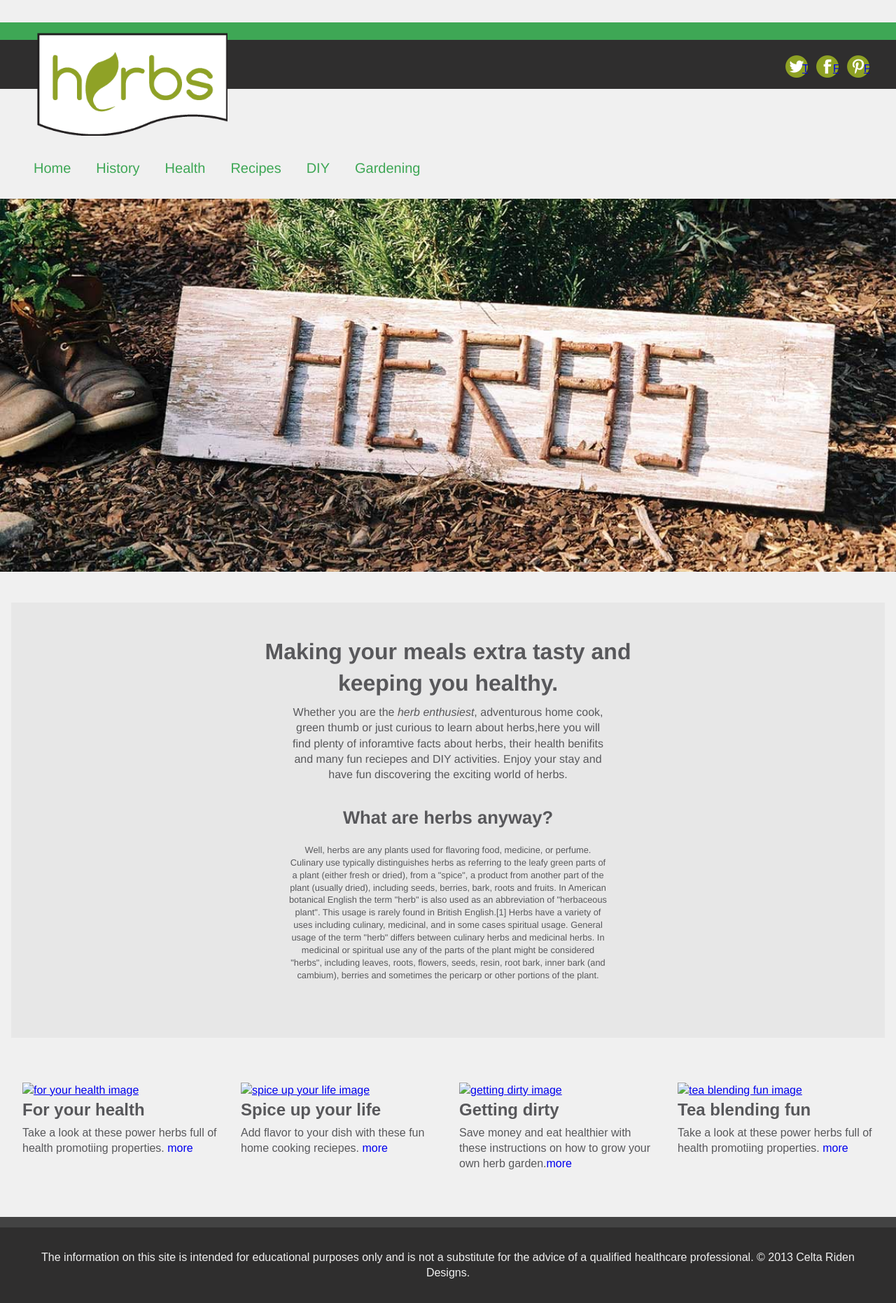
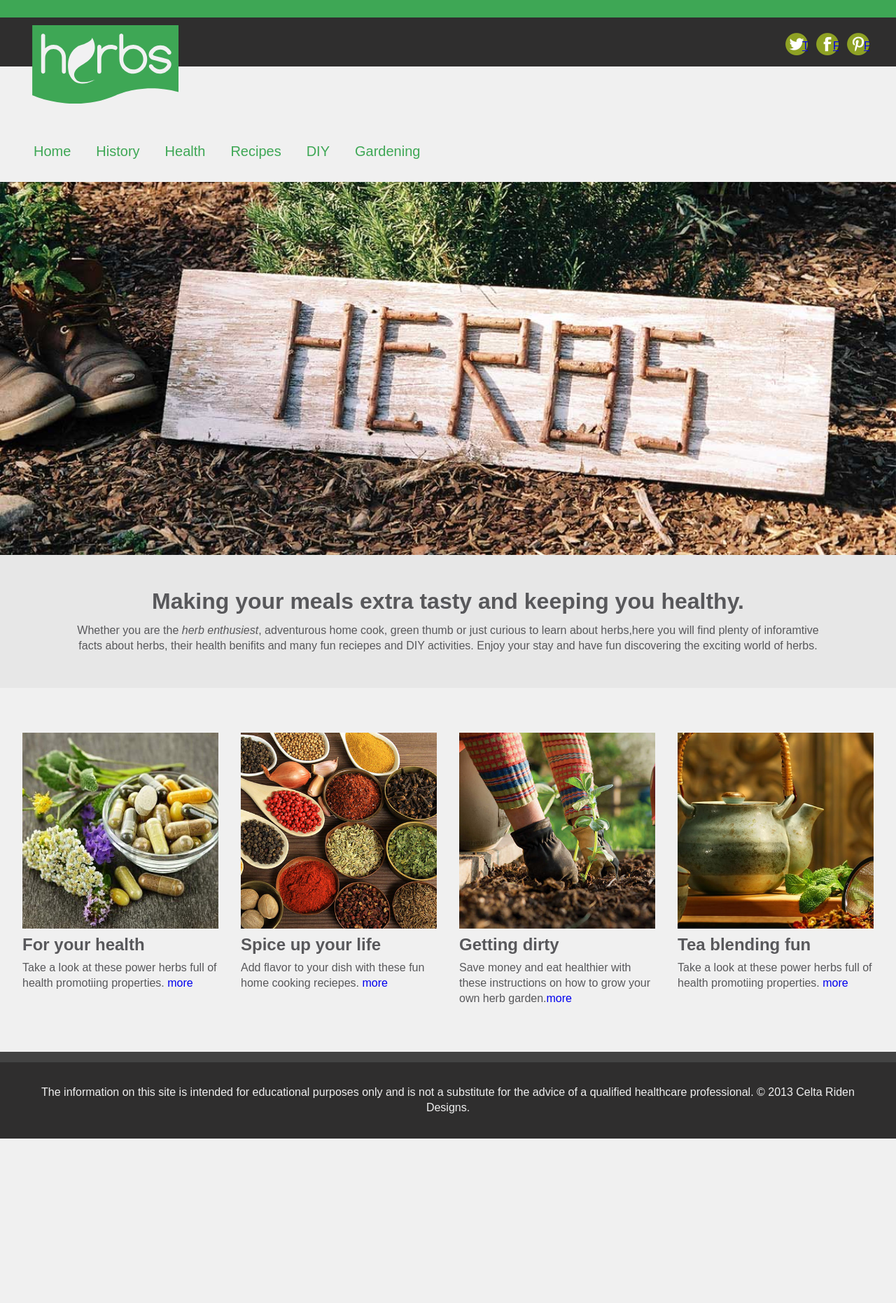
Before and after one commit to CeltaRiden/large-data-website, a Jekyll site: the page built from index.html, in a window 1280 px wide. Shown: the whole page at 70% size. Built offline with Jekyll 4.4.1, drawn with Linux system fonts in a browser that asks for light colours; Markdown is read by kramdown in place of the engine named in the settings; after the commit the page ends 1627 px from its top, so only the background shows below that.

Commit message:
html file changes

```diff
--- a/_layouts/default.html
+++ b/_layouts/default.html
@@ -31,6 +31,7 @@
 <link href="{{site.baseurl}}/css/icons.css" rel="stylesheet">
 <link href="{{site.baseurl}}/css/media-object.css" rel="stylesheet">
 <link href="{{site.baseurl}}/css/grid.css" rel="stylesheet">
+<link href="{{site.baseurl}}/css/normalize.css" rel="stylesheet">
 <meta name="description" content="home">
 <meta name="handheldfriendly" content="true">
 <meta name="mobiloptimized" content="240">
@@ -46,13 +47,13 @@
 </ul>
 
 
-	<div class="container">
+
 
 		<header role="banner">
 
 			<div class="header-top">
 				<div class="herbs-logo">
-					<h1><a href="{{site.baseurl}}/index.html"><img src="{{site.baseurl}}/img/herbslogo.png" class="logo-img" alt="Herbs Logo"></a></h1>
+					<h1><a href="{{site.baseurl}}/index.html"><img src="{{site.baseurl}}/img/herbslogo.svg" class="logo-img" alt="Herbs Logo"></a></h1>
 				</div>
 
 				<div role="complimentary" class="social-media">
@@ -93,6 +94,7 @@
 
 			<main role="main" id="main">{{content}}</main>
 
+
 		<footer role="contentinfo">
 
 			<p>The information on this site is intended for educational purposes only and is
@@ -100,7 +102,7 @@
 
 		</footer>
 
-	</div>
+
 
 </body>
 </html>
--- a/index.html
+++ b/index.html
@@ -6,34 +6,22 @@ subtitle: Making meals tasty and keeping you healthy; Ottawa, Canada
 
 	<div  class="home-img">
 
-		<img src="../img/homeheaderpic.jpg" alt="homepage image">
+		<img src="../img/home/homeheaderpic.jpg" alt="homepage image">
 			<!-- Hide figure whenever it goes onto mobile site. -->
 	</div>
 
 
 
 
-	<div class="grid intro">
-		<div class="unit unit-s-1 unit-m-1-2 unit-l-1-2">
+	<div class="intro">
 
 			<h2>Making your meals extra tasty and keeping you healthy.</h2>
 
 			<p>Whether you are the <em>herb enthusiest</em>, adventurous home cook, green thumb or just curious to learn about
 herbs,here you will find plenty of inforamtive facts about herbs, their health benifits and many fun reciepes and DIY activities. Enjoy your stay and have fun discovering the exciting world of herbs.
 			</p>
-		</div>
-
-	<div class="about">
-		<div class="unit unit-s-1 unit-m-1-2 unit-l-1-2">
-			<h3>What are herbs anyway?</h3>
-			<p>Well, herbs are any plants used for flavoring food, medicine, or perfume. Culinary use typically distinguishes herbs as referring to the leafy green parts of a plant (either fresh or dried), from a "spice", a product from another part of the plant (usually dried), including seeds, berries, bark, roots and fruits.
-In American botanical English the term "herb" is also used as an abbreviation of "herbaceous plant". This usage is rarely found in British English.[1]
-Herbs have a variety of uses including culinary, medicinal, and in some cases spiritual usage. General usage of the term "herb" differs between culinary herbs and medicinal herbs. In medicinal or spiritual use any of the parts of the plant might be considered "herbs", including leaves, roots, flowers, seeds, resin, root bark, inner bark (and cambium), berries and sometimes the pericarp or other portions of the plant.</p>
-
-		</div>
 
 	</div>
-</div>
 
 
 
@@ -43,7 +31,7 @@ Herbs have a variety of uses including culinary, medicinal, and in some cases sp
 			<div class="unit unit-s-1 unit-m-1-2 unit-l-1-4">
 				<div class="unit-spacer">
 						<div class="media-img media-img-stacked">
-							<a href="{{site.baseurl}}/health/"><img src="../img/foryourhealth.jpg" alt="for your health image" class="flex-img"></a>
+							<a href="{{site.baseurl}}/health/"><img src="../img/home/foryourhealth.jpg" alt="for your health image" class="flex-img"></a>
 						</div>
 
 						<div class="media-body">
@@ -57,7 +45,7 @@ Herbs have a variety of uses including culinary, medicinal, and in some cases sp
 			<div class="unit unit-s-1 unit-m-1-2 unit-l-1-4">
 				<div class="unit-spacer">
 						<div class="media-img media-img-stacked">
-							<a class="" href="{{site.baseurl}}/recipes/">	<img src="../img/spiceupyourlife.jpg"
+							<a class="" href="{{site.baseurl}}/recipes/">	<img src="../img/home/spiceupyourlife.jpg"
 							alt="spice up your life image" class="flex-img"></a>
 						</div>
 
@@ -73,7 +61,7 @@ Herbs have a variety of uses including culinary, medicinal, and in some cases sp
 			<div class="unit unit-s-1 unit-m-1-2 unit-l-1-4">
 				<div class="unit-spacer">
 						<div class="media-img media-img-stacked">
-							<a class="" href="{{site.baseurl}}/gardening">	<img src="../img/gettingdirty.jpg"
+							<a class="" href="{{site.baseurl}}/gardening">	<img src="../img/home/gettingdirty.jpg"
 							alt="getting dirty image" class="flex-img"></a>
 						</div>
 
@@ -88,7 +76,7 @@ Herbs have a variety of uses including culinary, medicinal, and in some cases sp
 			<div class="unit unit-s-1 unit-m-1-2 unit-l-1-4">
 				<div class="unit-spacer">
 						<div class="media-img media-img-stacked">
-							<a class="" href="{{site.baseurl}}/diy/">	<img src="../img/teablendingfun.jpg"
+							<a class="" href="{{site.baseurl}}/diy/">	<img src="../img/home/teablendingfun.jpg"
 							alt="tea blending fun image" class="flex-img"></a>
 						</div>
 
```
Also changed, not shown: gardening/index.html (added, +8 -0 lines), health/index.html (+2 -13 lines), recipes/index.html (+6 -3 lines), css/normalize.css (added).
